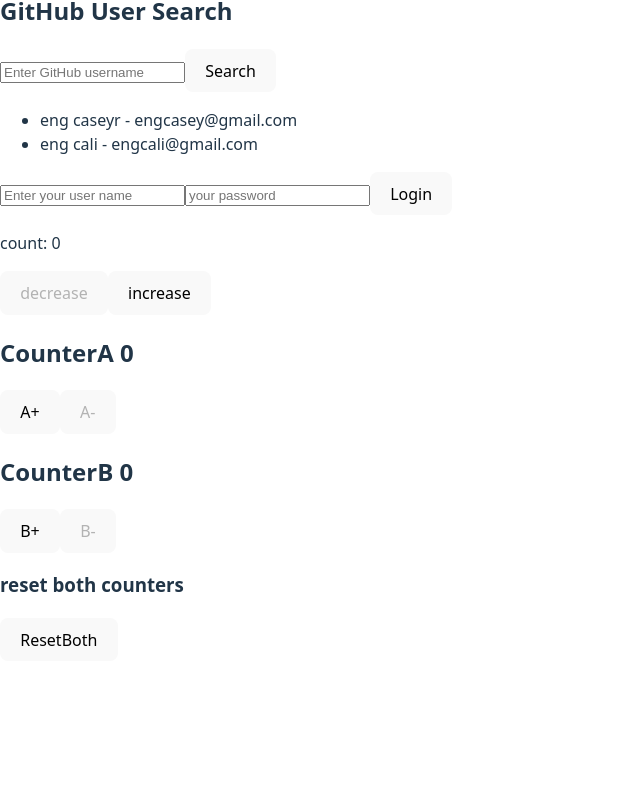
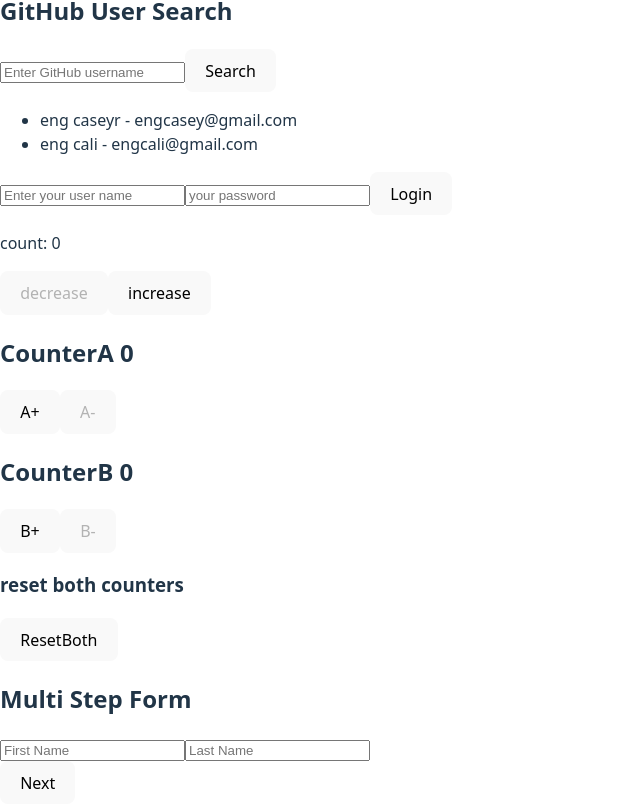
Before and after one commit to Ahmedkaafi7/React-Course, a React (Vite) app: page / in a window 1280 px wide. Shown: the part 1260-2064 px from the top of the page, without its empty margins (0-640 px from the left). Before the commit the page ends 1921 px from the top, so only its background shows below. Built offline with nearby package versions, Linux system fonts and the light colour scheme.

Commit message:
multiStepForm14

```diff
--- a/src/App.jsx
+++ b/src/App.jsx
@@ -12,6 +12,7 @@ import UserList from "./UserList10";
 import LogginForm from "./LoginForm11";
 import Counter from "./Count12";
 import DoubleCounterWithUseReduce from "./DoubleCounterWithUseReduce13";
+import MultiStepForm from "./multiStepForm14";
 
 
 function App() {
@@ -54,6 +55,7 @@ function App() {
     < LogginForm />
      <Counter />
      <DoubleCounterWithUseReduce />
+      <MultiStepForm />
      </>
 
   )
--- /dev/null
+++ b/src/multiStepForm14.jsx
@@ -0,0 +1,165 @@
+import React, { useReducer } from "react";
+
+
+const initialState = {
+  step: 1,
+  firstName: "",
+  lastName: "",
+  email: "",
+  contact: "",
+  errors: {}
+};
+
+function reducer(state, action) {
+  switch (action.type) {
+    case "SET_FIELD":
+      return {
+        ...state,
+        [action.field]: action.value,
+        errors: { ...state.errors, [action.field]: "" }
+      };
+
+    case "NEXT":
+      const errors = validate(state);
+      if (Object.keys(errors).length > 0) {
+        return { ...state, errors };
+      }
+      return { ...state, step: state.step + 1 };
+
+    case "BACK":
+      return { ...state, step: state.step - 1 };
+
+    case "RESET":
+      return initialState;
+
+    default:
+      return state;
+  }
+}
+
+function validate(state) {
+  const errors = {};
+
+  if (state.step === 1) {
+    if (!state.firstName) errors.firstName = "First name required";
+    if (!state.lastName) errors.lastName = "Last name required";
+  }
+
+  if (state.step === 2) {
+    if (!state.email.includes("@")) errors.email = "Invalid email";
+    if (!/^\d+$/.test(state.contact)) errors.contact = "Contact must be numbers";
+  }
+
+  return errors;
+}
+
+export default function MultiStepForm() {
+  const [state, dispatch] = useReducer(reducer, initialState);
+
+  const handleChange = (e) => {
+    dispatch({
+      type: "SET_FIELD",
+      field: e.target.name,
+      value: e.target.value
+    });
+  };
+
+  return (
+    <div className="p-6 max-w-md mx-auto bg-white shadow rounded-2xl">
+      <h2 className="text-xl font-bold mb-4">Multi Step Form</h2>
+
+      {state.step === 1 && (
+        <div>
+          <input
+            type="text"
+            name="firstName"
+            placeholder="First Name"
+            value={state.firstName}
+            onChange={handleChange}
+            className="border p-2 w-full mb-2"
+          />
+          {state.errors.firstName && (
+            <p className="text-red-500">{state.errors.firstName}</p>
+          )}
+
+          <input
+            type="text"
+            name="lastName"
+            placeholder="Last Name"
+            value={state.lastName}
+            onChange={handleChange}
+            className="border p-2 w-full mb-2"
+          />
+          {state.errors.lastName && (
+            <p className="text-red-500">{state.errors.lastName}</p>
+          )}
+        </div>
+      )}
+
+      {state.step === 2 && (
+        <div>
+          <input
+            type="email"
+            name="email"
+            placeholder="Email"
+            value={state.email}
+            onChange={handleChange}
+            className="border p-2 w-full mb-2"
+          />
+          {state.errors.email && (
+            <p className="text-red-500">{state.errors.email}</p>
+          )}
+
+          <input
+            type="text"
+            name="contact"
+            placeholder="Contact"
+            value={state.contact}
+            onChange={handleChange}
+            className="border p-2 w-full mb-2"
+          />
+          {state.errors.contact && (
+            <p className="text-red-500">{state.errors.contact}</p>
+          )}
+        </div>
+      )}
+
+      {state.step === 3 && (
+        <div>
+          <h3 className="font-semibold">Result</h3>
+          <p>First Name: {state.firstName}</p>
+          <p>Last Name: {state.lastName}</p>
+          <p>Email: {state.email}</p>
+          <p>Contact: {state.contact}</p>
+
+          <button
+            onClick={() => dispatch({ type: "RESET" })}
+            className="mt-4 bg-green-500 text-white px-4 py-2 rounded"
+          >
+            Reset
+          </button>
+        </div>
+      )}
+
+      <div className="flex justify-between mt-4">
+        {state.step > 1 && (
+          <button
+            onClick={() => dispatch({ type: "BACK" })}
+            className="bg-gray-300 px-4 py-2 rounded"
+          >
+            Back
+          </button>
+        )}
+
+        {state.step < 3 && (
+          <button
+            onClick={() => dispatch({ type: "NEXT" })}
+            className="bg-blue-500 text-white px-4 py-2 rounded"
+          >
+            Next
+          </button>
+        )}
+      </div>
+    </div>
+  );
+}
```
